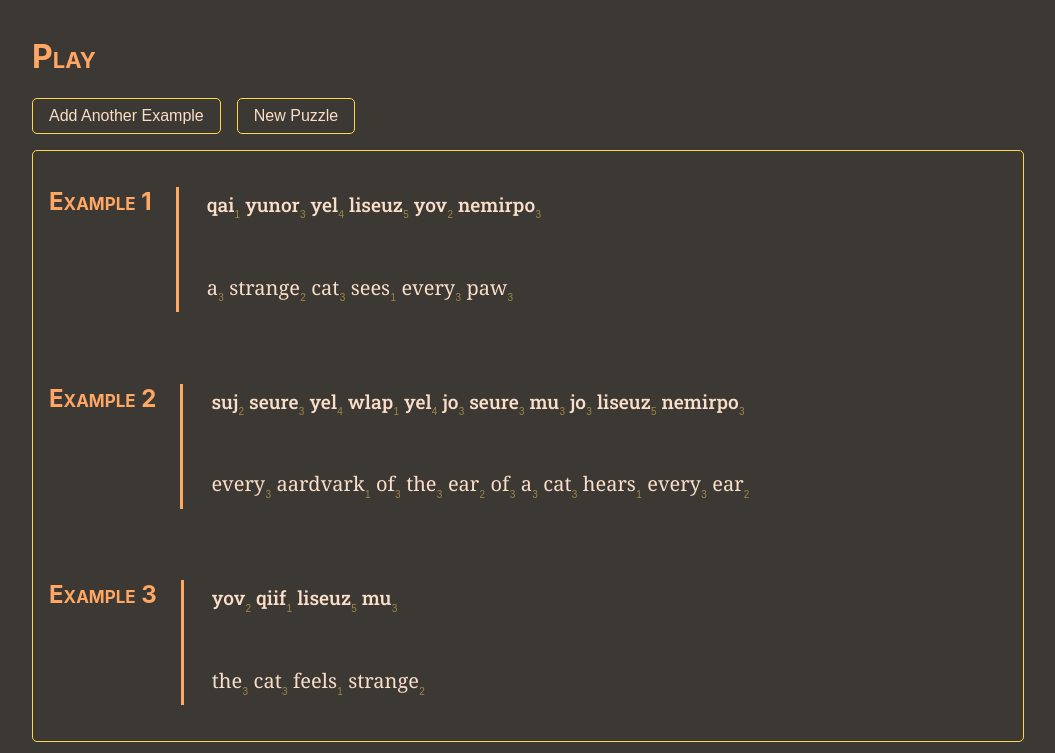
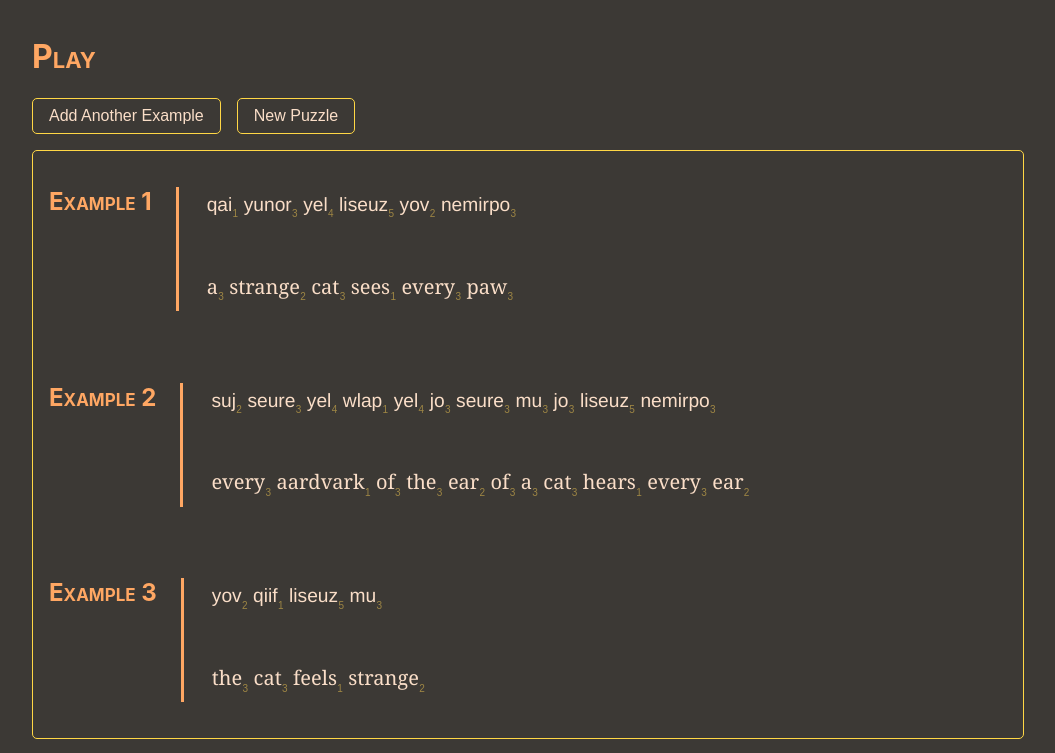
Before and after one commit to eignnx/scramblish, a React (Create React App) app: page /play in a window 1280 px wide. Shown: the top 753 px of the page, without its empty margins (112-1167 px from the left). Built offline with nearby package versions, Linux system fonts and the light colour scheme; a web font is replaced by a local one.

Commit message:
change to Helvetica/Arial for scramblish for better glyph support

```diff
--- a/src/pages/PlayPage.css
+++ b/src/pages/PlayPage.css
@@ -40,12 +40,13 @@ input[type="text"].scramblish {
     font-weight: 400;
     font-style: normal; */
 
-    font-family: "Roboto Slab", serif;
-    font-optical-sizing: auto;
+    /* font-family: "Roboto Slab", serif;
+    font-optical-sizing: auto; */
     /* 100-900 */
-    font-weight: 500;
-    font-style: normal;
+    /* font-weight: 500;
+    font-style: normal;  */
 
+    font-family: Helvetica, Arial, sans-serif;
 
     font-size: 1.2rem;
 }
```
